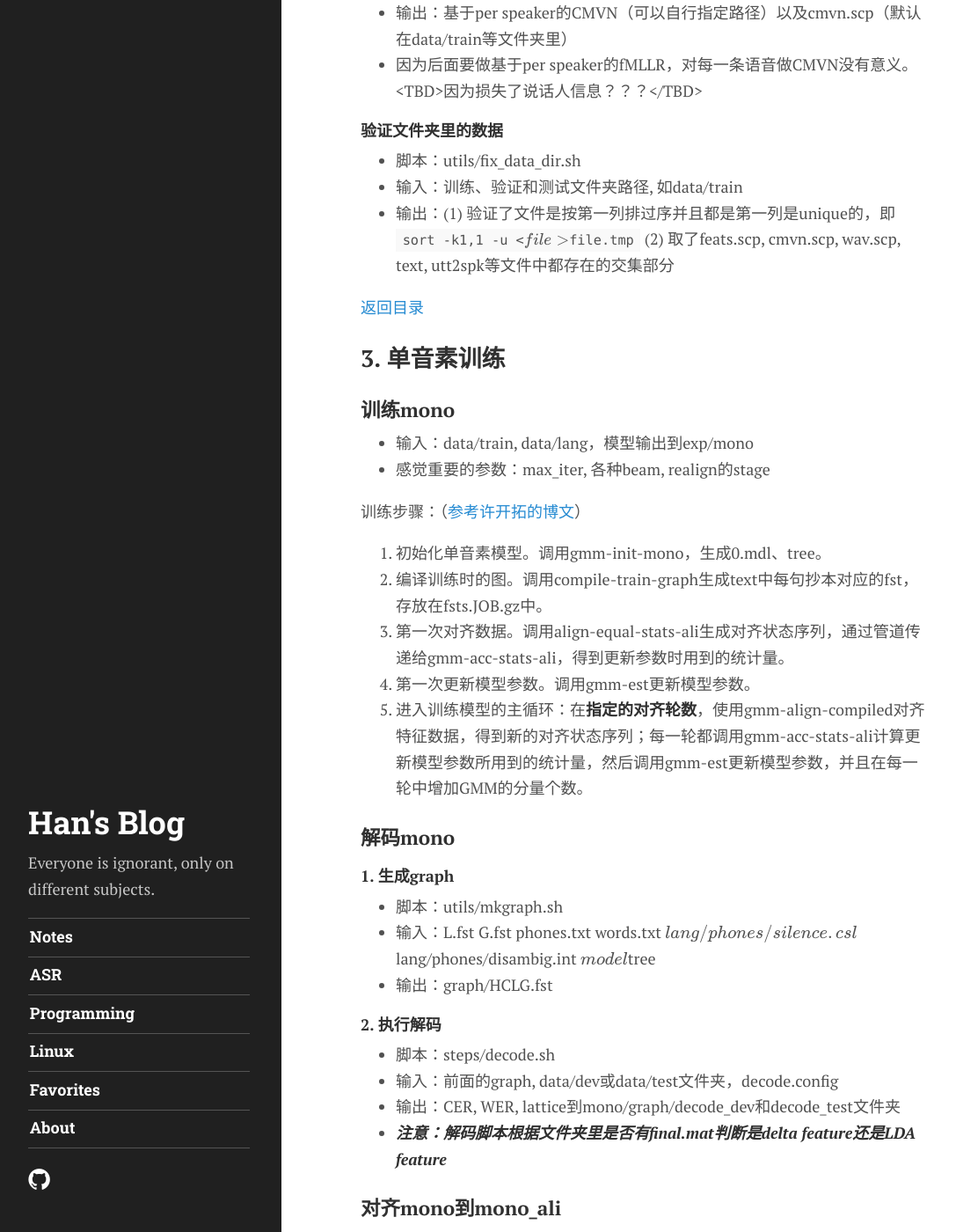
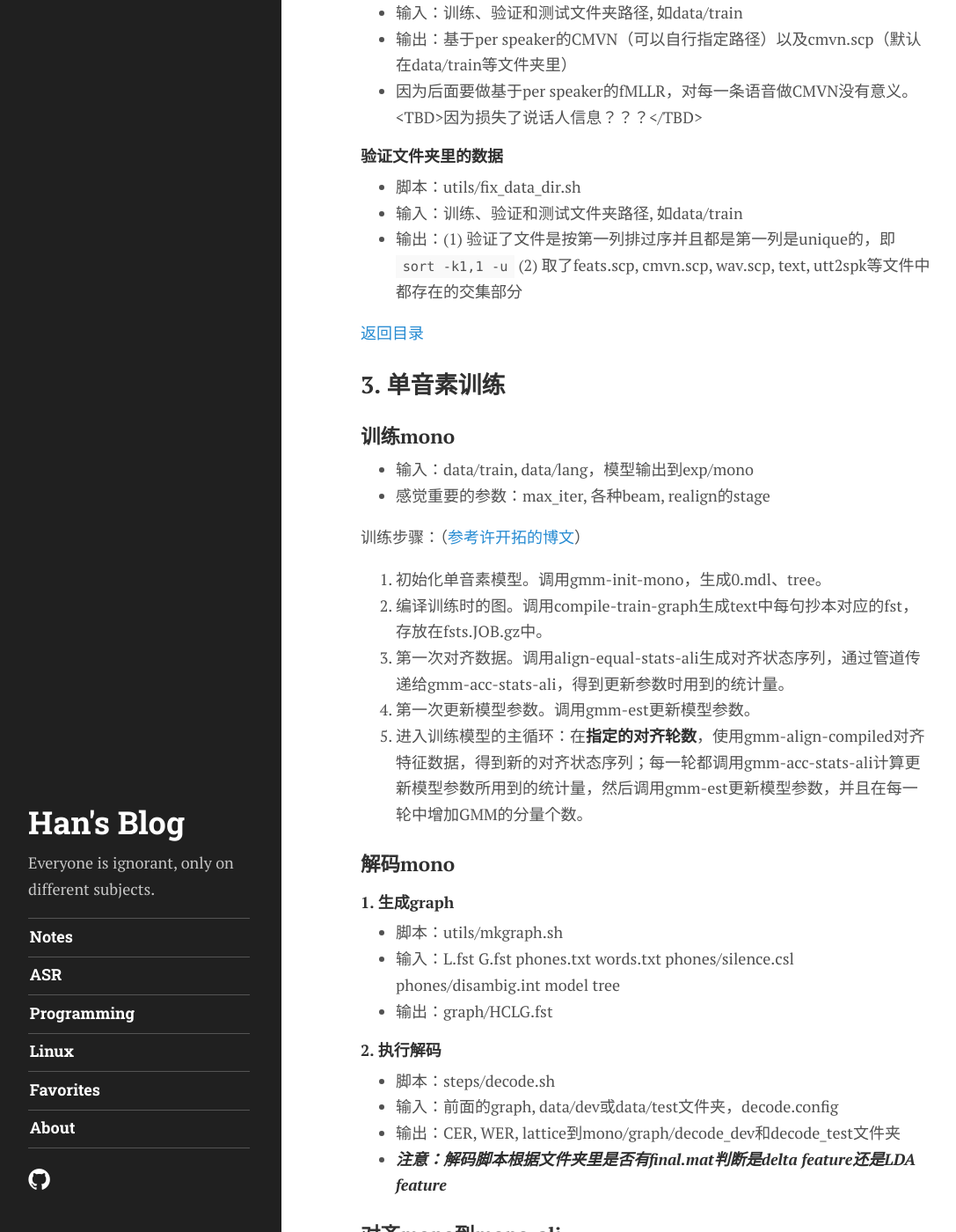
Before and after one commit to han-xie/han-xie.github.io, a Jekyll site: the page built from _posts/2019-09-27-kaldi-aishell.md, in a window 1280 px wide and 1400 px high, scrolled down 2484 px. Shown: the whole window at 88% size, without its empty margins (4-1091 px from the left). Built offline with Jekyll 4.4.1, drawn with Linux system fonts in a browser that asks for light colours; some web fonts are replaced; formulas are drawn with MathJax 3; comment, search, counter and statistics services are not loaded; some of the changed text lies outside the part shown.

Commit message:
[layout, post] Disable disqus, add logo, and refine kaldi-aishell post

````diff
--- a/_config.yml
+++ b/_config.yml
@@ -29,7 +29,7 @@
   # Setting social media usernames will add icons at the bottom of the sidebar
   github:         han-xie
 
-disqus: han-xie
+# disqus: han-xie
 
 kramdown:
   input: GFM
--- a/_posts/2019-09-27-kaldi-aishell.md
+++ b/_posts/2019-09-27-kaldi-aishell.md
@@ -71,7 +71,7 @@
 - 输出：计算出的特征（可以自行指定路径）以及feats.scp（默认在data/train等文件夹里）
 - 其他信息
   - 这里可以选择是否支持VTLN：特征级声道长度归一（Feature-level Vocal Tract Length Normalization）
-  - [info]: no **segments** file exists: assuming wav.scp indexed by utterance. 这是正常的，没有给segments，可能用VTLN才会需要给(TBD)
+  - \[info\]: no **segments** file exists: assuming wav.scp indexed by utterance. 这是正常的，没有给segments，可能用VTLN才会需要给(TBD)
   - 这里可以多核并行计算，最终的feats.scp也是把多个核的合并起来的
 
 #### 计算CMVN(Cepstral Mean and Variance Normalization)：倒谱均值和方差归一化
@@ -85,7 +85,7 @@
 
 - 脚本：utils/fix_data_dir.sh
 - 输入：训练、验证和测试文件夹路径, 如data/train
-- 输出：(1) 验证了文件是按第一列排过序并且都是第一列是unique的，即```sort -k1,1 -u <$file >$file.tmp``` (2) 取了feats.scp, cmvn.scp, wav.scp, text, utt2spk等文件中都存在的交集部分
+- 输出：(1) 验证了文件是按第一列排过序并且都是第一列是unique的，即```sort -k1,1 -u``` (2) 取了feats.scp, cmvn.scp, wav.scp, text, utt2spk等文件中都存在的交集部分
 
 [返回目录](#contents)
 
@@ -109,7 +109,7 @@
 #### 1. 生成graph
 
 - 脚本：utils/mkgraph.sh
-- 输入：L.fst G.fst phones.txt words.txt $lang/phones/silence.csl $lang/phones/disambig.int $model $tree
+- 输入：L.fst G.fst phones.txt words.txt phones/silence.csl phones/disambig.int model tree
 - 输出：graph/HCLG.fst
 
 #### 2. 执行解码
````
Also changed, not shown: other parts of _posts/2019-09-27-kaldi-aishell.md (+3 -0 lines), public/apple-touch-icon-144-precomposed.png (added), public/favicon.ico (added).
